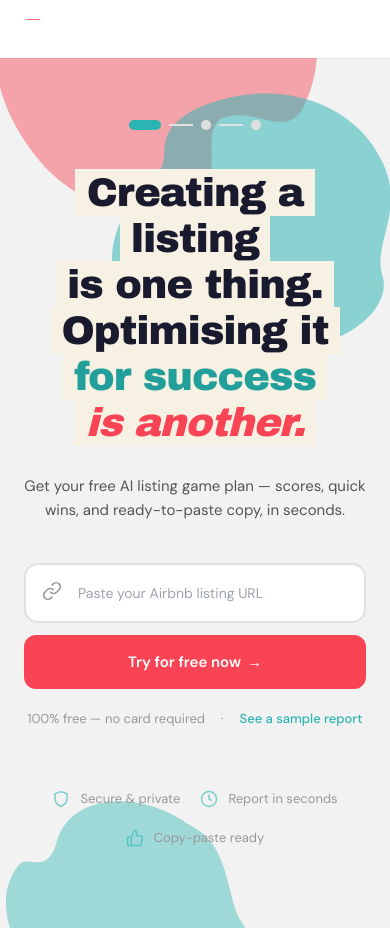
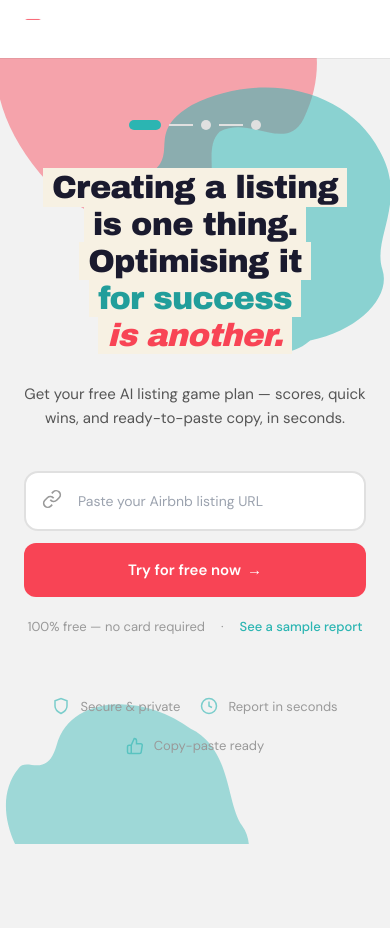
Before and after one commit to mrrollingstone/lucas-web, a Next.js app: page / in a window 390 px wide. After the commit the page ends 844 px from the top, so only its background shows below. Built offline with nearby package versions, Linux system fonts and the light colour scheme; no server answers; grey boxes are pictures that could not be loaded.

Commit message:
style(hero): reduce hero type scale ~20%
Hero clamp goes from 44–78px to 34–60px (mobile 40→32). Keeps the same
placard rhythm and line breaks, but reads less shouty and stops the long
'Creating a listing' placard from wrapping at mid-width viewports.

```diff
--- a/src/components/LandingFunnel.tsx
+++ b/src/components/LandingFunnel.tsx
@@ -457,7 +457,7 @@ export function LandingFunnel() {
             <StepsBar current={1} />
 
             {/* Title — continues the ad's thought: provocation → resolution */}
-            <h1 className="mb-7 font-display text-[clamp(44px,6.4vw,78px)] font-normal leading-[1.12] tracking-tight text-brand-dark max-sm:text-[40px]">
+            <h1 className="mb-7 font-display text-[clamp(34px,4.8vw,60px)] font-normal leading-[1.15] tracking-tight text-brand-dark max-sm:text-[32px]">
               <span className="hero-highlight">Creating a listing</span>
               <br />
               <span className="hero-highlight">is one thing.</span>
```
